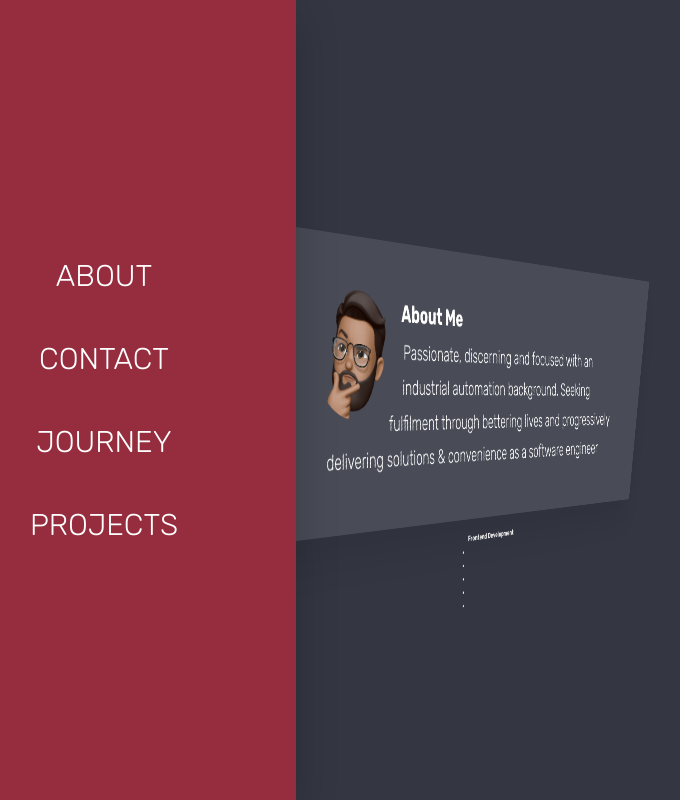
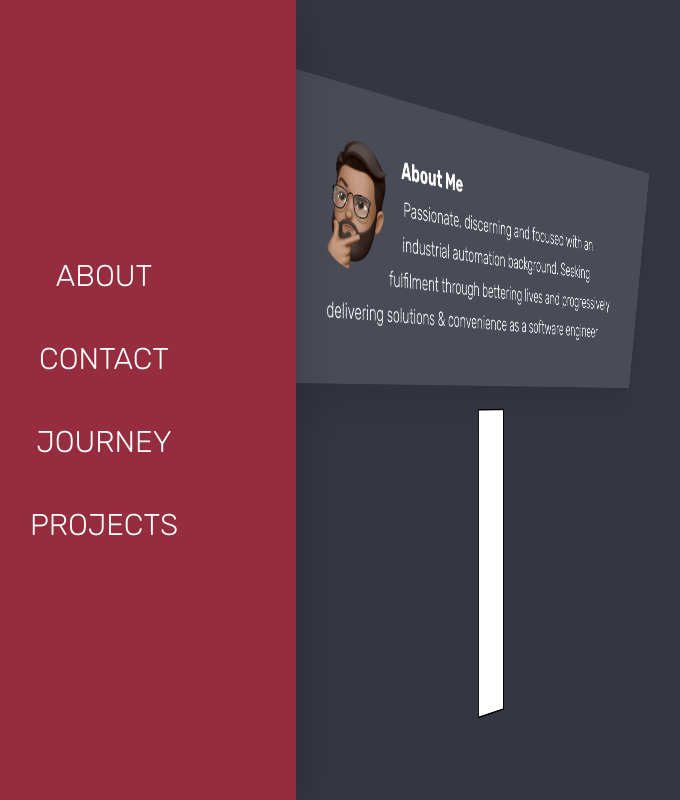
Before and after one commit to MohdSaifulM/portfolio, a React (Vite) app: page /about in a window 1280 px wide. Shown: the whole page, without its empty margins (88-768 px from the left). Built offline with nearby package versions, Linux system fonts and the light colour scheme.

Commit message:
refactor: 💡 restructure card component

```diff
--- a/src/components/Card.tsx
+++ b/src/components/Card.tsx
@@ -1,26 +1,18 @@
 const Card = () => {
     return (
-        <div className="card">
-            <div className="card__side card__side--front">
-                <div className="card__picture card__picture--1">
-                    &nbsp;
-                </div>
-                <h4 className="card__heading">
-                    <span className="card__heading-span card__heading-span--1">
-                        Frontend Development
-                    </span>
-                </h4>
-            </div>
-            <div className="card__side card__side--back card__side--back-1">
-                <div className="card__details">
-                    <ul>
-                        <li></li>
-                        <li></li>
-                        <li></li>
-                        <li></li>
-                        <li></li>
-                    </ul>
-                </div>
+        <div className="card-container">
+            <div className="card">
+                <a href="">
+                    <div className="card--display">
+                        <i></i>
+                        <h2></h2>
+                    </div>
+                    <div className="card--hover">
+                        <h2></h2>
+                        <p></p>
+                    </div>
+                </a>
+                <div className="card--border"></div>
             </div>
         </div>
     );
--- a/src/styles/css/style.css
+++ b/src/styles/css/style.css
@@ -69,6 +69,61 @@ body {
 .menu {
   font-size: 4rem;
   color: #343642; }
+
+.card-container {
+  flex: 300px;
+  margin: 30px; }
+  .card-container .card {
+    font-weight: bold;
+    position: relative;
+    width: 100%; }
+    .card-container .card a {
+      padding: 30px;
+      width: 100%;
+      height: 400px;
+      border: 2px solid black;
+      background: white;
+      text-decoration: none;
+      color: black;
+      display: block;
+      transition: 0.25s ease; }
+      .card-container .card a:hover {
+        transform: translate(-30px, -30px);
+        border-color: #5bc0eb; }
+        .card-container .card a:hover .card--display {
+          display: none; }
+        .card-container .card a:hover .card--hover {
+          display: block; }
+      .card-container .card a .card--display i {
+        font-size: 60px;
+        margin-top: 200px; }
+      .card-container .card a .card--display h2 {
+        margin: 20px 0 0; }
+      .card-container .card a .card--hover {
+        display: none; }
+        .card-container .card a .card--hover h2 {
+          margin: 20px 0; }
+        .card-container .card a .card--hover p {
+          font-weight: normal;
+          line-height: 1.5; }
+          .card-container .card a .card--hover p.link {
+            margin: 20px 0 0;
+            font-weight: bold;
+            color: #5bc0eb; }
+    .card-container .card .card--border {
+      position: absolute;
+      width: 100%;
+      height: 100%;
+      left: 0;
+      top: 0;
+      border: 2px dashed black;
+      z-index: -1; }
+    .card-container .card.card--dark a {
+      color: white;
+      background-color: black;
+      border-color: black; }
+      .card-container .card.card--dark a .card--hover .link {
+        color: #fde74c; }
 
 .menu {
   display: flex;
--- a/src/styles/sass/abstracts/_variables.scss
+++ b/src/styles/sass/abstracts/_variables.scss
@@ -7,3 +7,6 @@ $accent-1: #962D3E;
 $color-grey: #777;
 $color-white: #fff;
 $color-black: #000;
+
+$highlight: #5bc0eb;
+$darkhighlight: #fde74c;
--- /dev/null
+++ b/src/styles/sass/components/_card.scss
@@ -0,0 +1,89 @@
+.card-container {
+	flex: 300px;
+	margin: 30px;
+
+	.card {
+		font-weight: bold;
+		position: relative;
+		width: 100%;
+
+		a {
+			padding: 30px;
+			width: 100%;
+			height: 400px;
+			border: 2px solid black;
+			background: white;
+			text-decoration: none;
+			color: black;
+			display: block;
+			transition: 0.25s ease;
+
+			&:hover {
+				transform: translate(-30px, -30px);
+				border-color: $highlight;
+
+				.card--display {
+					display: none;
+				}
+
+				.card--hover {
+					display: block;
+				}
+			}
+
+			.card--display {
+				i {
+					font-size: 60px;
+					margin-top: 200px;
+				}
+
+				h2 {
+					margin: 20px 0 0;
+				}
+			}
+
+			.card--hover {
+				display: none;
+
+				h2 {
+					margin: 20px 0;
+				}
+
+				p {
+					font-weight: normal;
+					line-height: 1.5;
+
+					&.link {
+						margin: 20px 0 0;
+						font-weight: bold;
+						color: $highlight;
+					}
+				}
+			}
+		}
+
+		.card--border {
+			position: absolute;
+			width: 100%;
+			height: 100%;
+			left: 0;
+			top: 0;
+			border: 2px dashed black;
+			z-index: -1;
+		}
+
+		&.card--dark {
+			a {
+				color: white;
+				background-color: black;
+				border-color: black;
+
+				.card--hover {
+					.link {
+						color: $darkhighlight;
+					}
+				}
+			}
+		}
+	}
+}
--- a/src/styles/sass/main.scss
+++ b/src/styles/sass/main.scss
@@ -4,6 +4,8 @@
 @import "base/base";
 @import "base/typography";
 
+@import "components/card";
+
 @import "layouts/navigation";
 
 @import "pages/home";
```
